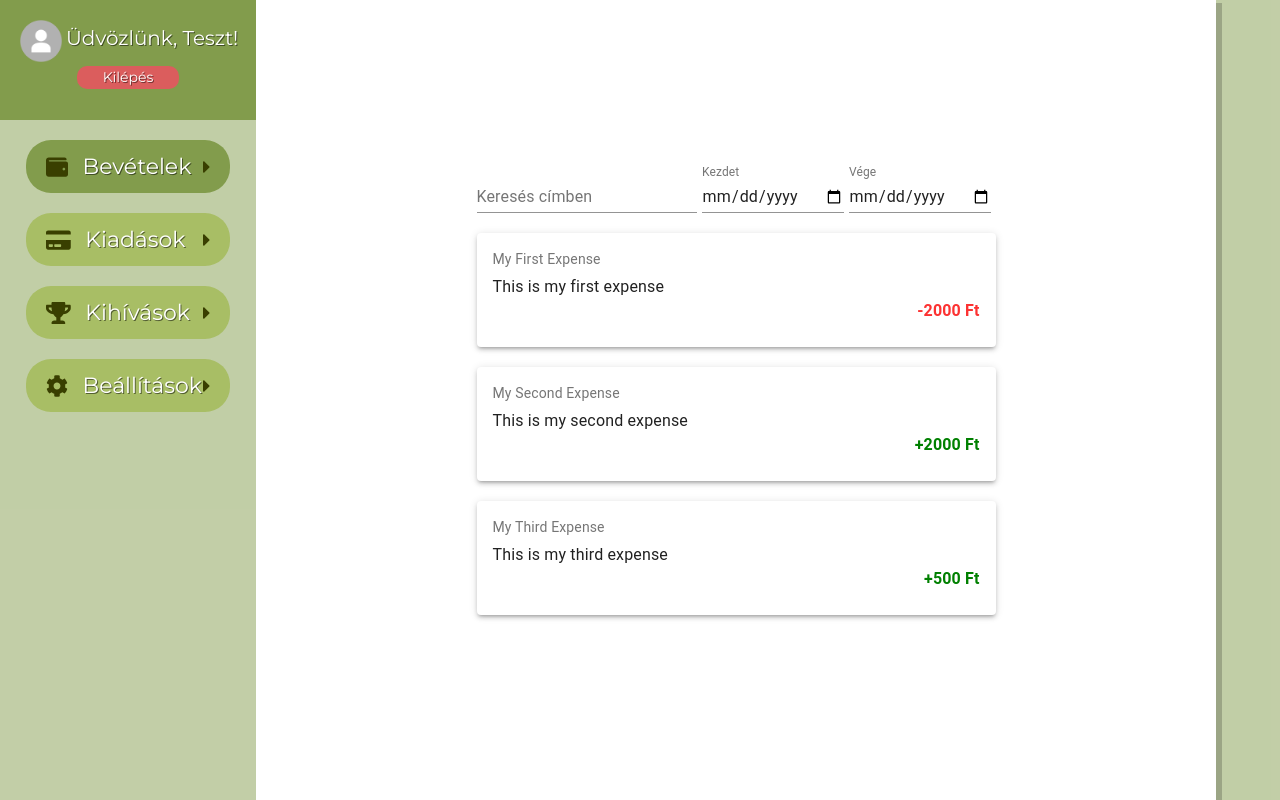
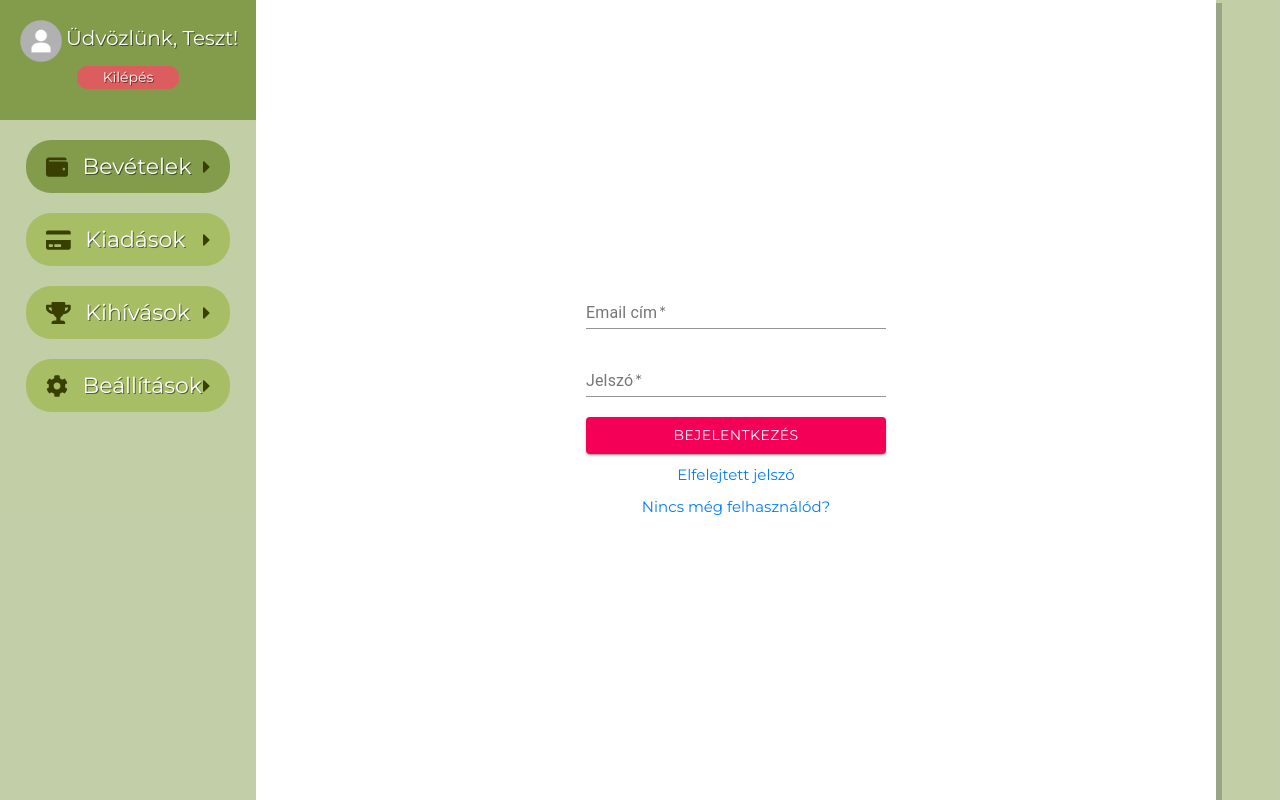
Before and after one commit to vereczkibalint/money_tracker, a React (Create React App) app in the folder client/: page / in a window 1280 px wide. Built offline with nearby package versions, Linux system fonts and the light colour scheme.

Commit message:
actionbutton and login form included

```diff
--- a/client/src/App.js
+++ b/client/src/App.js
@@ -3,6 +3,9 @@ import './App.css';
 
 import Sidebar from './components/layout/Sidebar';
 import HomePage from './components/HomePage';
+
+import ActionButton from './components/layout/ActionButton';
+import Login from './components/Login';
 
 const App = () => {
   return (
@@ -10,7 +13,9 @@ const App = () => {
       <div className="layout">
         <Sidebar />
         <div className="content">
-          <HomePage />
+          { /* <HomePage /> */}
+          { /* <ActionButton /> */ }
+          <Login />
         </div>
       </div>
     </div>
```
